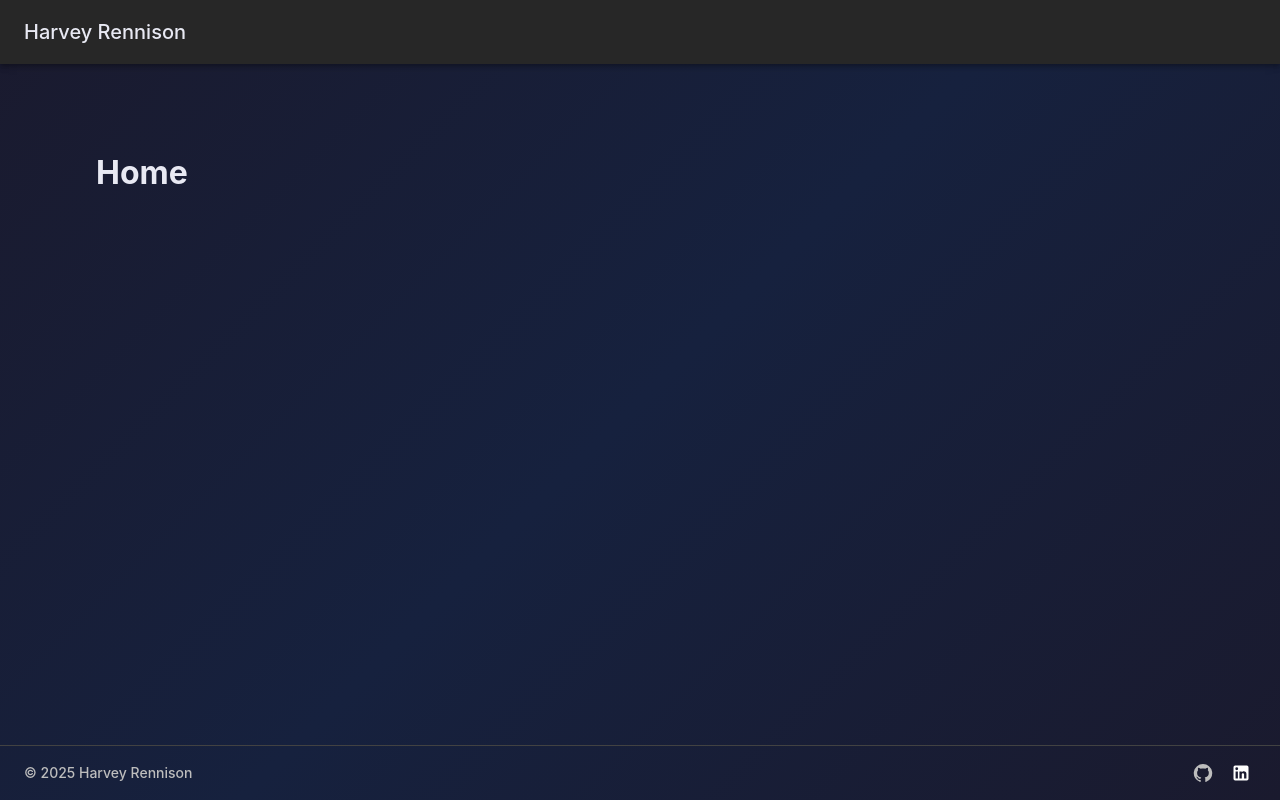
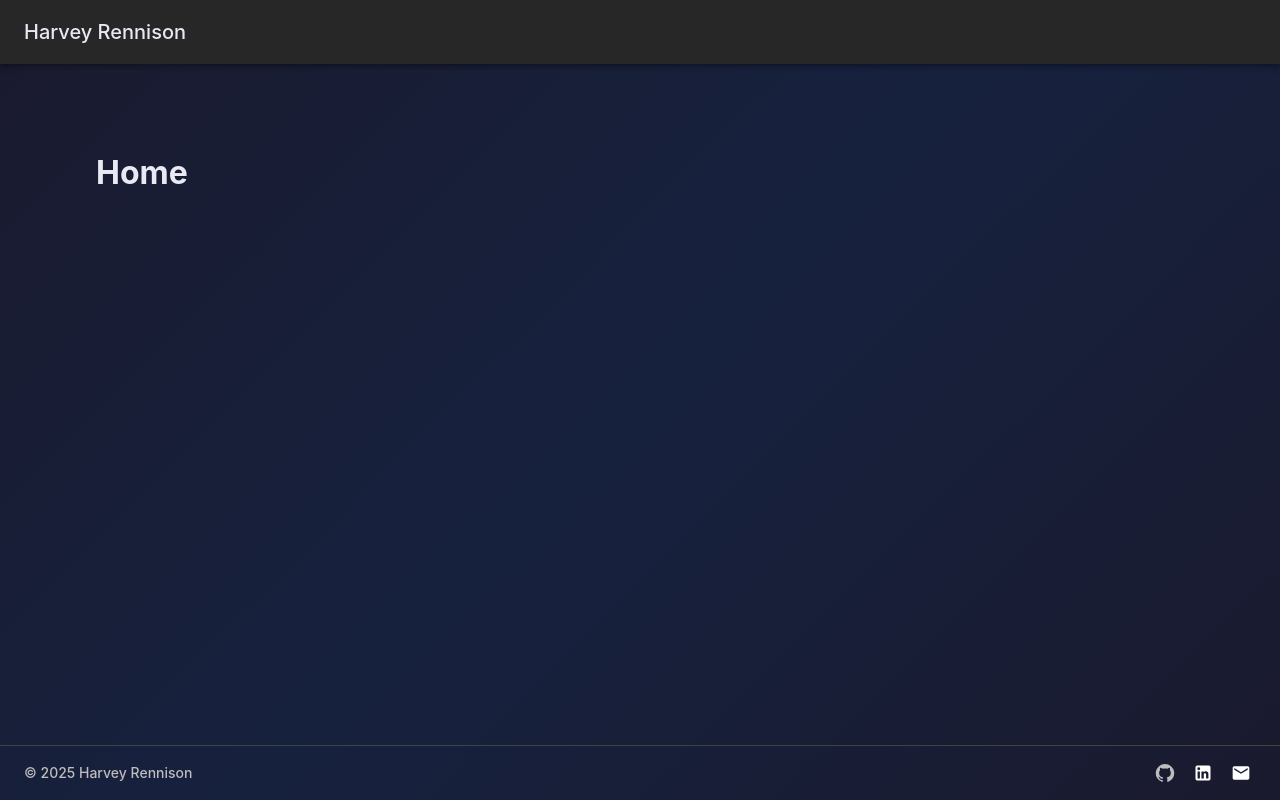
Before and after one commit to harveyrennison/personal-website-frontend, a React (Vite) app in the folder my-app/: page /home in a window 1280 px wide. Built offline with nearby package versions, Linux system fonts and the light colour scheme.

Commit message:
added email icon for ability for people to contact me via email

```diff
--- a/my-app/src/layout/footer.tsx
+++ b/my-app/src/layout/footer.tsx
@@ -1,6 +1,6 @@
 import React from "react";
 import { Box, Typography, Stack, IconButton, Link } from "@mui/material";
-import { GitHub, LinkedIn } from "@mui/icons-material";
+import { GitHub, LinkedIn, Email } from "@mui/icons-material";
 
 const Footer = () => {
   return (
@@ -30,6 +30,7 @@ const Footer = () => {
         </Typography>
 
         <Stack direction="row" spacing={1}>
+
             <IconButton
                 component={Link}
                 href="https://github.com/harveyrennison"
@@ -44,6 +45,7 @@ const Footer = () => {
             >
                 <GitHub fontSize="small" />
             </IconButton>
+
             <IconButton
                 component={Link}
                 href="https://linkedin.com/in/harveyrennison"
@@ -57,6 +59,21 @@ const Footer = () => {
             >
                 <LinkedIn fontSize="small" />
             </IconButton>
+
+            <IconButton
+                component={Link}
+                href="mailto:harveyrennison@gmail.com"
+                target="_blank"
+                size="small"
+                sx={{
+                    '&:hover': {
+                    backgroundColor: 'action.hover'
+                    }
+                }}
+            >
+                <Email fontSize="small" />
+            </IconButton>
+
         </Stack>
       </Stack>
     </Box>
```
Lines whose indentation alone changed are shown as unchanged.
